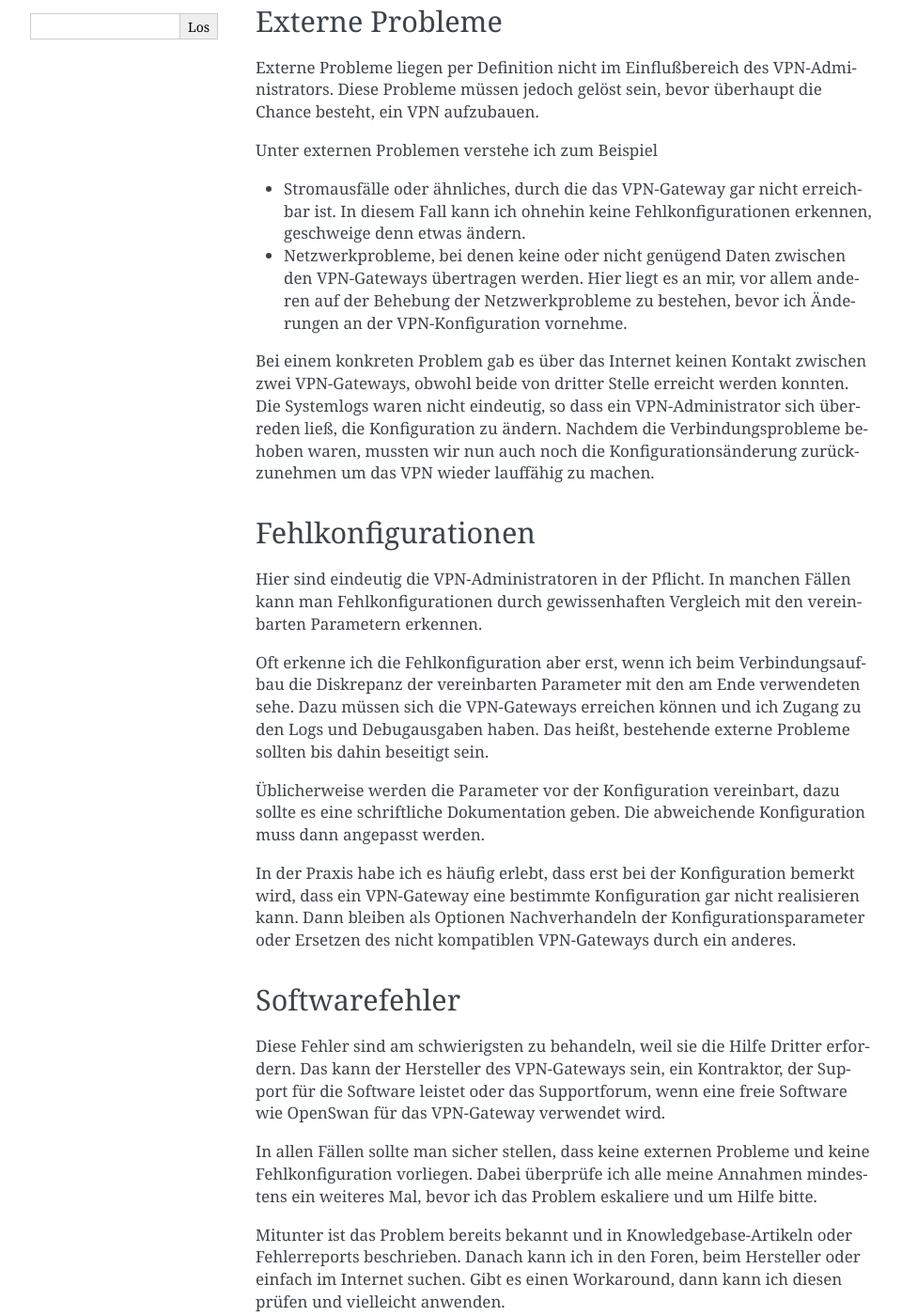
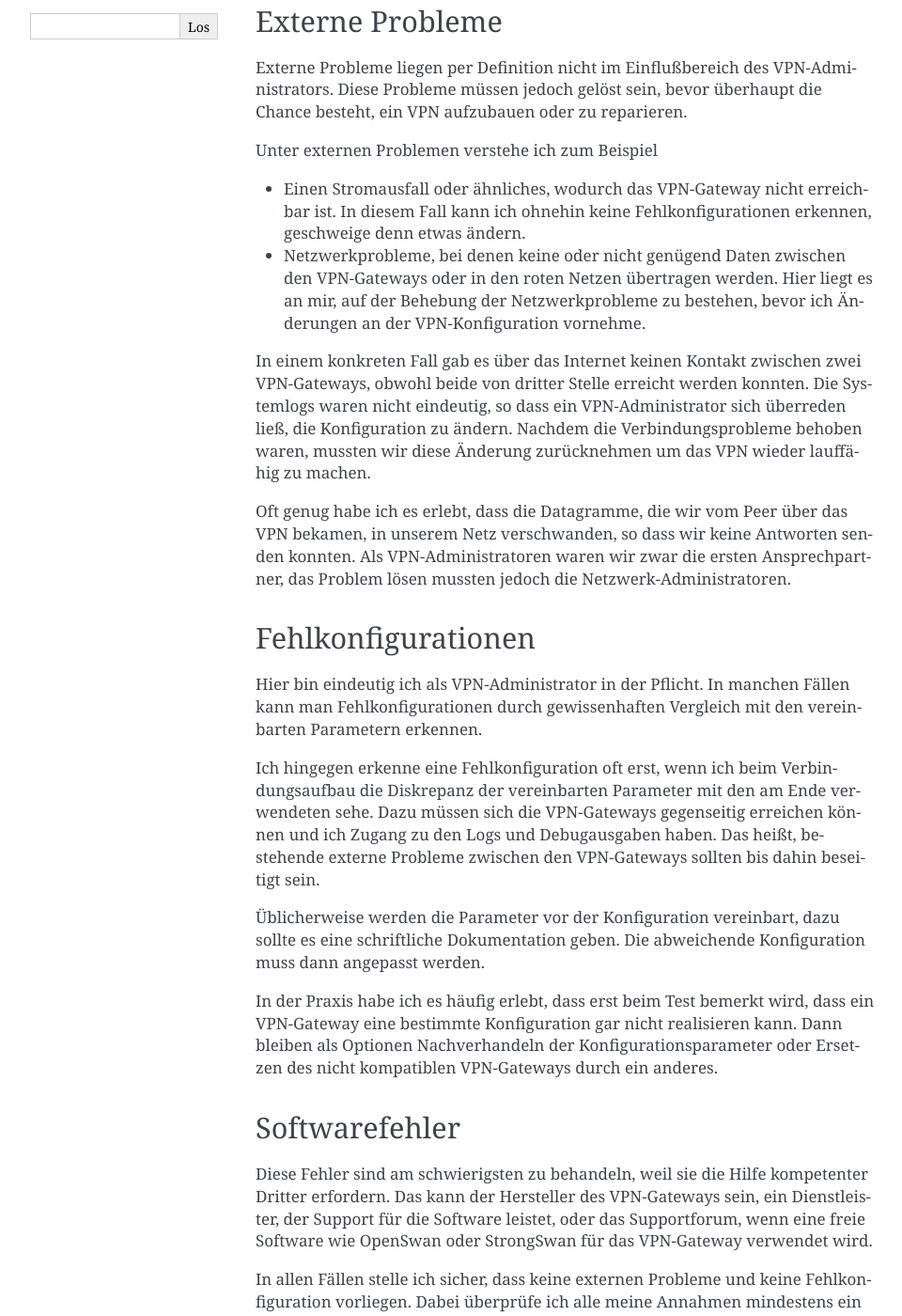
Before and after one commit to matwei-books/Fehlersuche-bei-IPsec-VPN-mit-IKEv2, a Sphinx documentation site: the page built from source/fehler/kategorisierung.rst, in a window 1280 px wide and 1400 px high, scrolled down 333 px. Shown: the whole window at 94% size, without its empty margins (148-1108 px from the left). Built offline with Sphinx 7.4.7, drawn with Linux system fonts in a browser that asks for light colours; some of the changed text lies outside the part shown.

Commit message:
zur Veröffentlichung vorbereitet

```diff
--- a/source/fehler/index.rst
+++ b/source/fehler/index.rst
@@ -53,6 +53,6 @@ wie diese Probleme identifiziert und schließlich beseitigt werden können.
    :maxdepth: 2
    :caption: Inhalt:
 
-   kategorisierung-empty
+   kategorisierung
    fehlerbilder-empty
    ursachen-empty
--- a/source/fehler/kategorisierung.rst
+++ b/source/fehler/kategorisierung.rst
@@ -1,5 +1,3 @@
-
-:orphan:
 
 Problemkategorien
 =================
@@ -21,72 +19,89 @@ Externe Probleme
 
 Externe Probleme liegen per Definition nicht im Einflußbereich des
 VPN-Administrators. Diese Probleme müssen jedoch gelöst sein, bevor
-überhaupt die Chance besteht, ein VPN aufzubauen.
+überhaupt die Chance besteht,
+ein VPN aufzubauen oder zu reparieren.
 
 Unter externen Problemen verstehe ich zum Beispiel
 
-* Stromausfälle oder ähnliches, durch die das VPN-Gateway gar
-  nicht erreichbar ist.
+* Einen Stromausfall oder ähnliches,
+  wodurch das VPN-Gateway nicht erreichbar ist.
   In diesem Fall kann ich ohnehin keine Fehlkonfigurationen erkennen,
   geschweige denn etwas ändern.
 
 * Netzwerkprobleme, bei denen keine oder nicht genügend Daten
-  zwischen den VPN-Gateways übertragen werden.
+  zwischen den VPN-Gateways oder in den roten Netzen übertragen werden.
   Hier liegt es an mir,
-  vor allem anderen auf der Behebung der Netzwerkprobleme zu bestehen,
+  auf der Behebung der Netzwerkprobleme zu bestehen,
   bevor ich Änderungen an der VPN-Konfiguration vornehme.
 
-Bei einem konkreten Problem gab es
+In einem konkreten Fall gab es
 über das Internet keinen Kontakt zwischen zwei VPN-Gateways,
 obwohl beide von dritter Stelle erreicht werden konnten.
 Die Systemlogs waren nicht eindeutig,
 so dass ein VPN-Administrator sich überreden ließ,
 die Konfiguration zu ändern.
 Nachdem die Verbindungsprobleme behoben waren,
-mussten wir nun auch noch die Konfigurationsänderung zurückzunehmen
+mussten wir diese Änderung zurücknehmen
 um das VPN wieder lauffähig zu machen.
+
+Oft genug habe ich es erlebt,
+dass die Datagramme,
+die wir vom Peer über das VPN bekamen,
+in unserem Netz verschwanden,
+so dass wir keine Antworten senden konnten.
+Als VPN-Administratoren waren wir zwar die ersten Ansprechpartner,
+das Problem lösen mussten jedoch die Netzwerk-Administratoren.
 
 Fehlkonfigurationen
 -------------------
 
-Hier sind eindeutig die VPN-Administratoren in der Pflicht.
+Hier bin eindeutig ich als VPN-Administrator in der Pflicht.
 In manchen Fällen kann man Fehlkonfigurationen
 durch gewissenhaften Vergleich mit den vereinbarten Parametern erkennen.
 
-Oft erkenne ich die Fehlkonfiguration aber erst, wenn ich beim
-Verbindungsaufbau die Diskrepanz der vereinbarten Parameter mit den am
-Ende verwendeten sehe. Dazu müssen sich die VPN-Gateways erreichen
-können und ich Zugang zu den Logs und Debugausgaben haben.
-Das heißt, bestehende externe Probleme sollten bis dahin beseitigt sein.
+Ich hingegen erkenne eine Fehlkonfiguration oft erst,
+wenn ich beim Verbindungsaufbau die Diskrepanz
+der vereinbarten Parameter mit den am Ende verwendeten sehe.
+Dazu müssen sich die VPN-Gateways gegenseitig erreichen können
+und ich Zugang zu den Logs und Debugausgaben haben.
+Das heißt,
+bestehende externe Probleme zwischen den VPN-Gateways
+sollten bis dahin beseitigt sein.
 
 Üblicherweise werden die Parameter vor der Konfiguration vereinbart,
 dazu sollte es eine schriftliche Dokumentation geben. Die abweichende
 Konfiguration muss dann angepasst werden.
 
-In der Praxis habe ich es häufig erlebt, dass erst bei der Konfiguration
-bemerkt wird, dass ein VPN-Gateway eine bestimmte Konfiguration gar
-nicht realisieren kann. Dann bleiben als Optionen Nachverhandeln der
+In der Praxis habe ich es häufig erlebt,
+dass erst beim Test bemerkt wird,
+dass ein VPN-Gateway eine bestimmte Konfiguration gar nicht realisieren kann.
+Dann bleiben als Optionen Nachverhandeln der
 Konfigurationsparameter oder Ersetzen des nicht kompatiblen VPN-Gateways
 durch ein anderes.
 
 Softwarefehler
 --------------
 
-Diese Fehler sind am schwierigsten zu behandeln, weil sie die Hilfe
-Dritter erfordern. Das kann der Hersteller des VPN-Gateways sein, ein
-Kontraktor, der Support für die Software leistet oder das Supportforum,
-wenn eine freie Software wie OpenSwan für das VPN-Gateway verwendet
-wird.
+Diese Fehler sind am schwierigsten zu behandeln,
+weil sie die Hilfe kompetenter Dritter erfordern.
+Das kann der Hersteller des VPN-Gateways sein,
+ein Dienstleister, der Support für die Software leistet,
+oder das Supportforum,
+wenn eine freie Software wie OpenSwan oder StrongSwan
+für das VPN-Gateway verwendet wird.
 
-In allen Fällen sollte man sicher stellen,
+In allen Fällen stelle ich sicher,
 dass keine externen Probleme und keine Fehlkonfiguration vorliegen.
 Dabei überprüfe ich alle meine Annahmen
 mindestens ein weiteres Mal, bevor ich das Problem eskaliere und um
 Hilfe bitte.
 
-Mitunter ist das Problem bereits bekannt und in Knowledgebase-Artikeln
+Mitunter ist das Problem bereits bekannt und in Knowledge-Base-Artikeln
 oder Fehlerreports beschrieben.
 Danach kann ich in den Foren, beim Hersteller oder einfach im Internet suchen.
+Bei dieser Suche helfen mir die bis dahin erlangten Informationen,
+das Problem möglichst genau zu beschreiben.
 Gibt es einen Workaround,
 dann kann ich diesen prüfen und vielleicht anwenden.
 
```
Also changed, not shown: other parts of source/fehler/kategorisierung.rst (+2 -1 lines), source/fehler/kategorisierung-empty.rst (deleted, +0 -12 lines).
